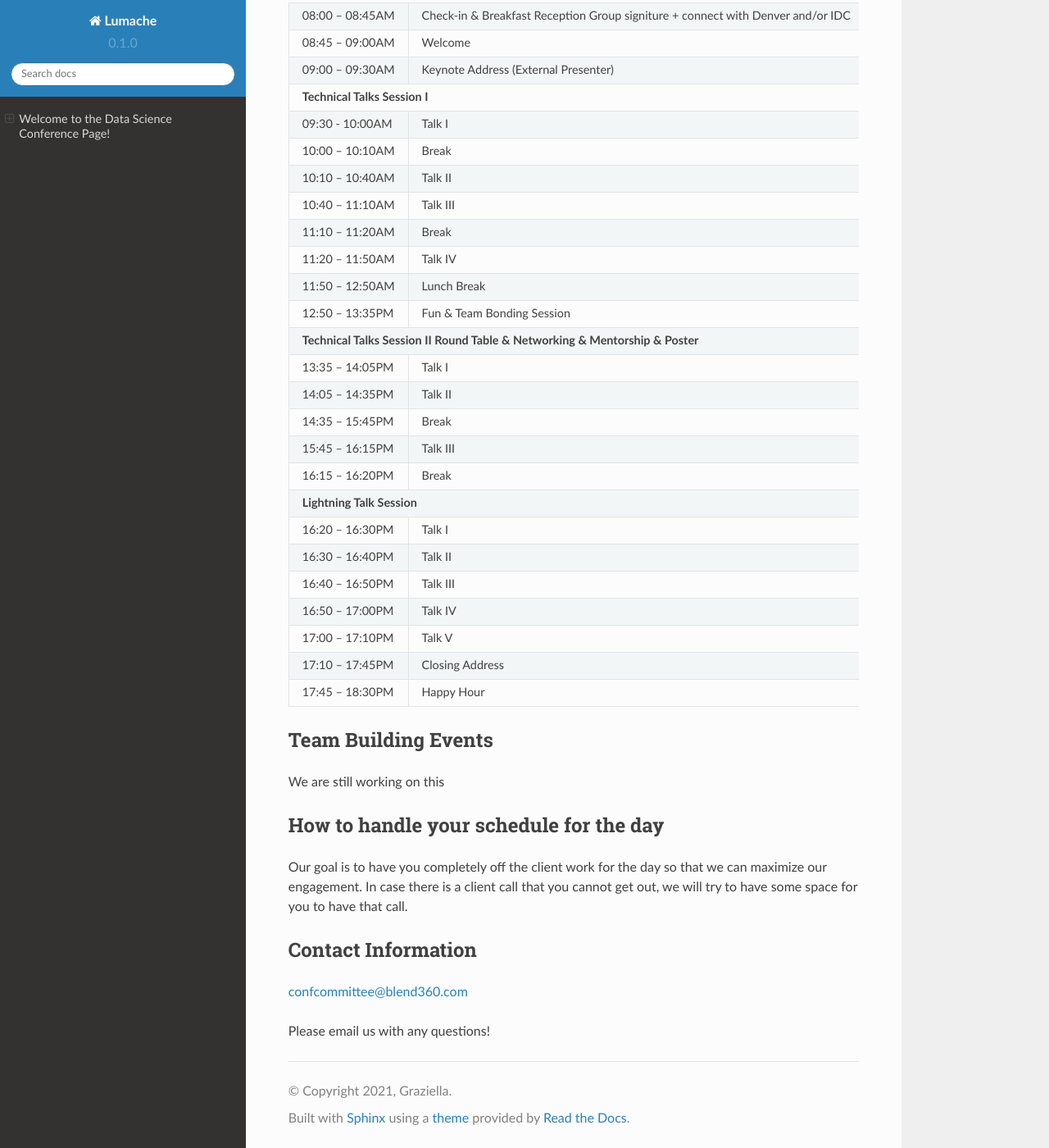
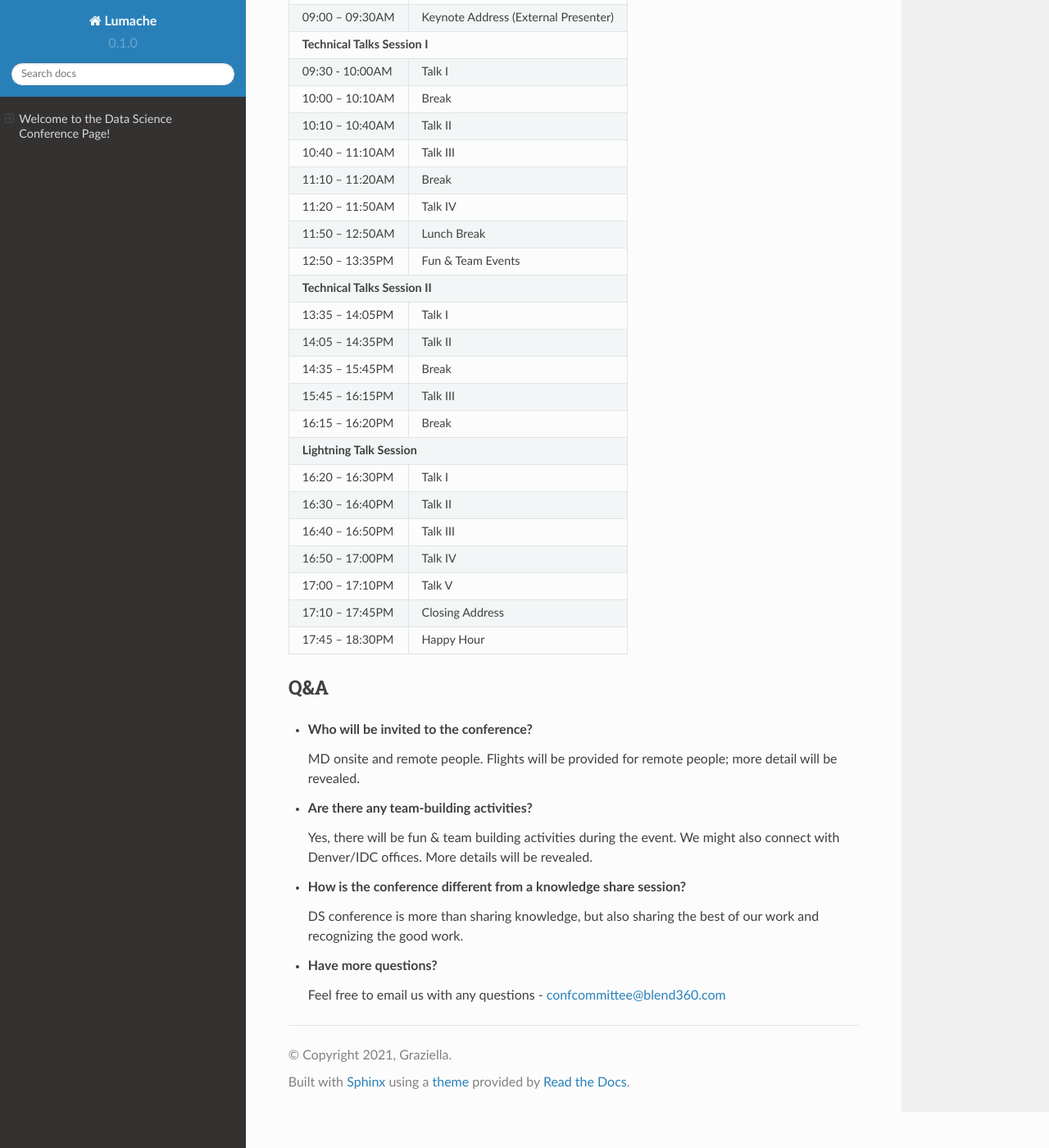
Before and after one commit to qizhewww/Data-Science-Conference, a Sphinx documentation site: the page built from docs/source/index.rst, in a window 1280 px wide and 1400 px high, scrolled down 901 px. Shown: the whole window at 82% size. Built offline with Sphinx 7.4.7 and the Read the Docs theme 2.0.0, drawn with Linux system fonts in a browser that asks for light colours; some of the changed text lies outside the part shown.

Commit message:
Update index.rst

```diff
--- a/docs/source/index.rst
+++ b/docs/source/index.rst
@@ -1,29 +1,29 @@
 Welcome to the Data Science Conference Page!
 ===================================
 
-Our Goal
+Introduction
 --------
-**Engage**: within the team, finish the year strong
+At the beginning of the year 2023, the Conference Committee aims to host our 1st Data Science Conference. We aim to celebrate the work that we have done in 2022, and get inspired for any new projects and opportunities in 2023. Our mission is to:
+
+**Engage**: within the team, open the year strong
 
 **Inspire**: share the best of our work
 
 **Recognize**: the good work
 
-Different from a Knowledge Share session
---------
-
 Timeline
 --------
-Call for proposal - submit before 12/02
+- Dec 5th – Proposal submission open https://forms.office.com/r/h5GgLf7KYe
 
-https://forms.office.com/r/h5GgLf7KYe
+- Dec 23rd – Proposal submission close
 
-Attendance
---------
-- we will invite MD and remote people
-- coordinate with Denver and IDC office for team building, more details will reveal
-- each attendee could be a presenter or audience
-- flights will be provided for remote people, and more details will reveal
+- Venue locked
+
+- Agenda locked
+
+- Jan 20th – Dry run
+
+- Feb 7th – Event Day
 
 Venue
 --------
@@ -34,7 +34,6 @@ Agenda
 
 +------------------------+----------------------------------------------------+
 | 08:00 – 08:45AM        | Check-in & Breakfast Reception                     |
-|                        | Group signiture + connect with Denver and/or IDC   |
 +------------------------+----------------------------------------------------+
 | 08:45 – 09:00AM        | Welcome                                            |
 +------------------------+----------------------------------------------------+
@@ -56,9 +55,9 @@ Agenda
 +------------------------+----------------------------------------------------+
 | 11:50 – 12:50AM        | Lunch Break                                        |
 +------------------------+----------------------------------------------------+
-| 12:50 – 13:35PM        | Fun & Team Bonding Session                         |
+| 12:50 – 13:35PM        | Fun & Team Events                                  |
 +------------------------+----------------------------------------------------+
-|**Technical Talks Session II Round Table & Networking & Mentorship & Poster**|
+|**Technical Talks Session II**                                               |
 +------------------------+----------------------------------------------------+
 | 13:35 – 14:05PM        | Talk I                                             |
 +------------------------+----------------------------------------------------+
@@ -87,16 +86,20 @@ Agenda
 | 17:45 – 18:30PM        | Happy Hour                                         |
 +------------------------+----------------------------------------------------+
 
-Team Building Events
+Q&A
 --------
-We are still working on this
+- **Who will be invited to the conference?**
 
-How to handle your schedule for the day
---------
-Our goal is to have you completely off the client work for the day so that we can maximize our engagement. In case there is a client call that you cannot get out, we will try to have some space for you to have that call.
+  MD onsite and remote people. Flights will be provided for remote people; more detail will be revealed.
 
-Contact Information
---------
-confcommittee@blend360.com
+- **Are there any team-building activities?**
 
-Please email us with any questions!
+  Yes, there will be fun & team building activities during the event. We might also connect with Denver/IDC offices. More details will be revealed.
+
+- **How is the conference different from a knowledge share session?**
+
+  DS conference is more than sharing knowledge, but also sharing the best of our work and recognizing the good work.
+
+- **Have more questions?**
+
+  Feel free to email us with any questions - confcommittee@blend360.com
```
